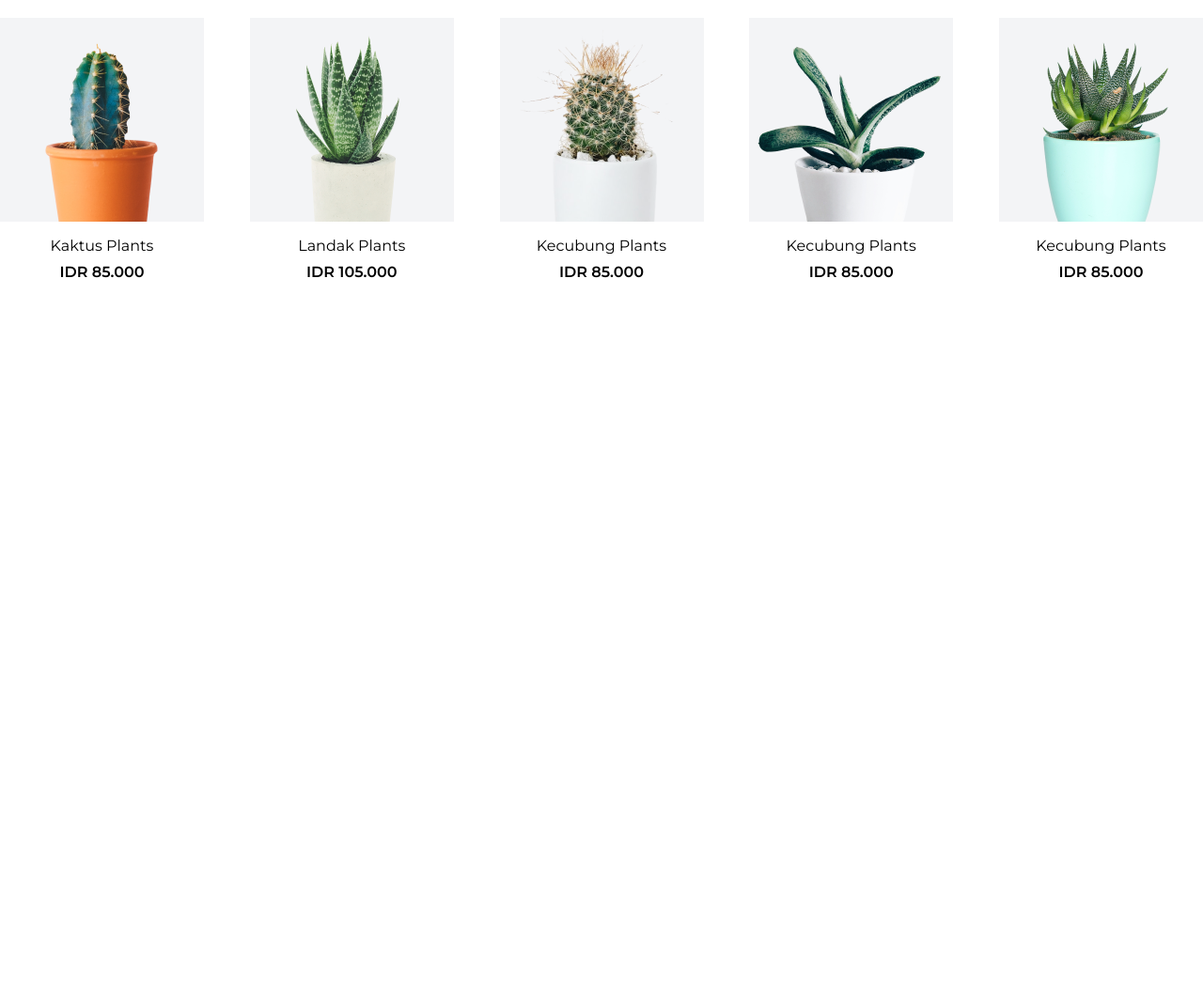
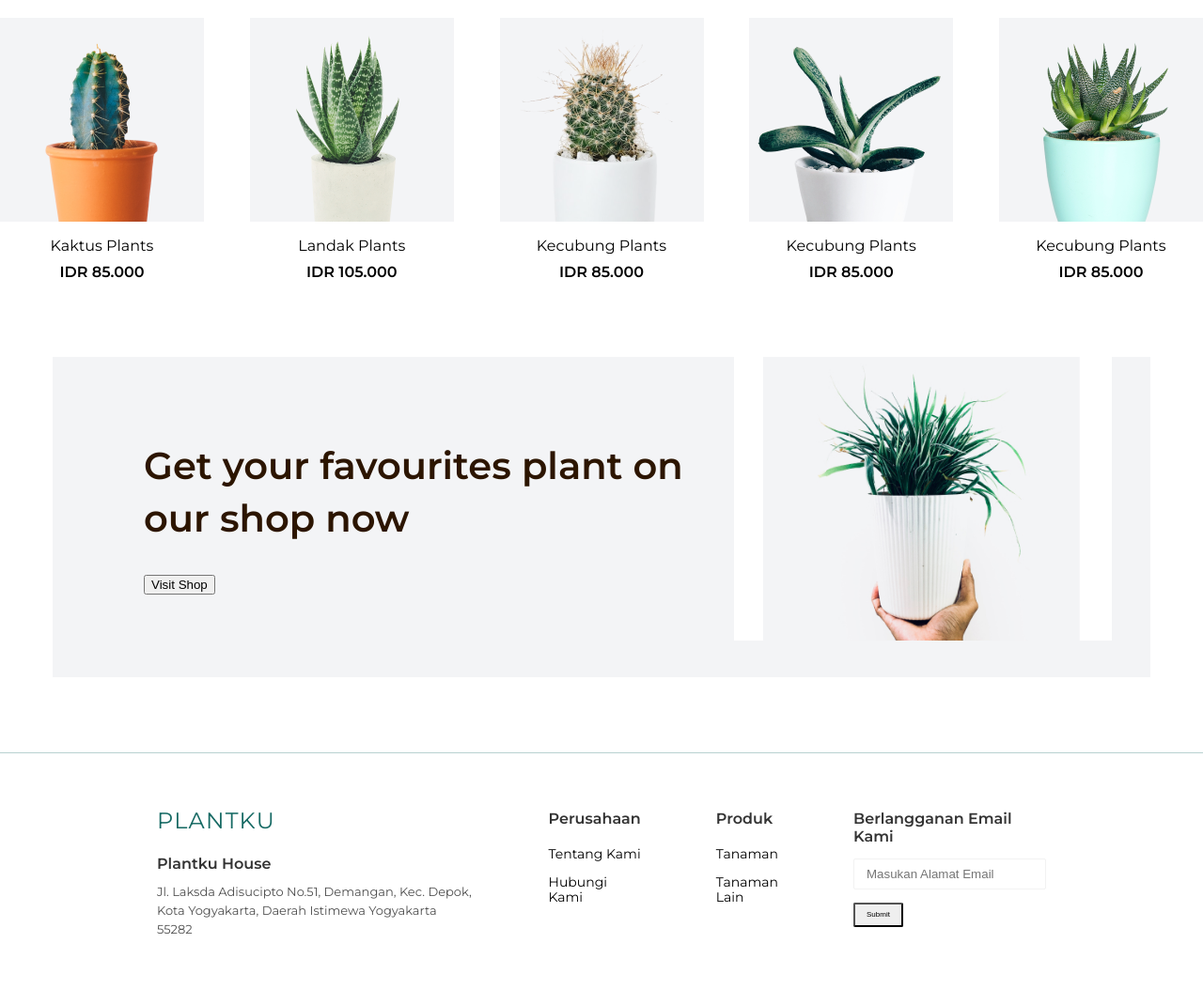
Before and after one commit to SergSvet87/Flower_Plants, a plain HTML site: page index.html in a window 1280 px wide. Shown: the part 1180-2250 px from the top of the page at 94% size. Before the commit the page ends 1480 px from the top, so only its background shows below. Drawn offline with Linux system fonts and the light colour scheme.

Commit message:
https://github.com/SergSvet87/Flower_Plants.git

```diff
--- a/css/main.css
+++ b/css/main.css
@@ -213,6 +213,10 @@ p {
 }
 
 /*Featured-plants*/
+.featured-plants{
+  margin-bottom: 80px;
+}
+
 .featured-plants_header {
   display: flex;
   justify-content: space-between;
@@ -275,3 +279,130 @@ p {
   margin: 0;
   margin-top: 8px;
 }
+
+/*Shop*/
+.shop {
+  margin-bottom: 80px;
+}
+
+.shop_content {
+  overflow: hidden;
+  position: relative;
+  padding: 88px 486px 88px 97px;
+  background: #F3F4F6;
+  box-sizing: border-box;
+}
+
+.shop_title {
+  margin-bottom: 32px;
+  font-weight: bold;
+  font-size: 40px;
+  line-height: 56px;
+  color: #2C1500;
+}
+
+.shop_img {
+  height: auto;
+  width: 402px;
+  top: 0;
+  right: 41px;
+  position: absolute;
+}
+
+/* Footer */
+.footer {
+  padding: 60px 0 71px;
+  border-top: 1px solid rgba(21, 105, 99, 0.3);
+}
+
+.footer_wrapper {
+  box-sizing: border-box;
+  width: 100%;
+  max-width: 946px;
+  margin: 0 auto;
+}
+
+.footer_content {
+  display: flex;
+  margin: 0 -40px;
+}
+
+.footer_content-item {
+  padding: 0 40px;
+  box-sizing: border-box;
+}
+
+.footer_content-title {
+  margin-bottom: 24px;
+  font-weight: 500;
+  font-size: 24px;
+  line-height: 24px;
+  letter-spacing: 0.05em;
+  text-transform: uppercase;
+  color: #156963;
+}
+
+
+.footer_content-subtitle {
+  margin-bottom: 20px;
+  font-weight: 600;
+  line-height: 19px;
+  color: #333333;
+}
+
+.footer_content-subtitle--main {
+  margin-bottom: 10px;
+}
+
+.footer_content-subtitle--email {
+  margin-bottom: 14px;
+}
+
+.footer_content-description {
+  font-size: 13px;
+  line-height: 20px;
+  color: #4F4F4F;
+}
+
+.footer_content-link {
+  display: block;
+  margin-bottom: 14px;
+  font-size: 14px;
+  line-height: 16px;
+  text-decoration: none;
+  color: #000000;
+}
+
+.footer_content-link:hover {
+  text-decoration: underline;
+}
+
+.footer_content-input {
+  padding: 8px 13px;
+  margin-bottom: 14px;
+  border: 1px solid #F2F2F2;
+  box-sizing: border-box;
+  outline: none;
+  border-radius: 2px;
+}
+
+/*.footer_content-input:invalid {
+  border: 2px solid red;
+  background: pink;
+}*/
+
+/*.footer_content-input:invalid + button {
+  visibility: hidden;
+}*/
+
+.footer_content-input:focus {
+  border-color: #156963;
+}
+
+.footer_content-button {
+  border-radius: 2px;
+  padding: 4px 12px;
+  font-weight: 500;
+  font-size: 8px;
+  line-height: 14px;
+}
--- a/index.html
+++ b/index.html
@@ -7,6 +7,8 @@
     <link rel="preconnect" href="https://fonts.gstatic.com" crossorigin>
     <link href="https://fonts.googleapis.com/css2?family=Montserrat:wght@400;600&display=swap" rel="stylesheet">
     <link rel="stylesheet" href="./css/main.css">
+
+    <script src="./js/app.js"></script>
 </head>
 <body>
 <main class="app">
@@ -157,6 +159,54 @@
             </div>
         </div>
     </div>
+    <div class="shop">
+        <div class="wrapper shop_wrapper">
+            <div class="shop_content">
+                <h2 class="shop_title">Get your favourites plant on our shop now</h2>
+                <button class="button">Visit Shop</button>
+                <img class="shop_img" src="./assets/img/Mask Group (3).jpg" alt="">
+            </div>
+        </div>
+    </div>
+    <footer class="footer">
+        <div class="footer_wrapper">
+            <div class="footer_content">
+                <div class="footer_content-item">
+                    <div class="footer_content-main">
+                        <h4 class="footer_content-title">plantku</h4>
+                        <p class="footer_content-subtitle footer_content-subtitle--main">Plantku House</p>
+                        <p class="footer_content-description">Jl. Laksda Adisucipto No.51, Demangan, Kec. Depok, Kota
+                            Yogyakarta, Daerah Istimewa Yogyakarta 55282</p>
+                    </div>
+                </div>
+                <div class="footer_content-item">
+                    <div class="footer_content-services">
+                        <p class="footer_content-subtitle">Perusahaan</p>
+                        <a href="#" class="footer_content-link">Tentang Kami</a>
+                        <a href="#" class="footer_content-link">Hubungi Kami</a>
+                    </div>
+                </div>
+                <div class="footer_content-item">
+                    <div class="footer_content-product">
+                        <p class="footer_content-subtitle">Produk</p>
+                        <a href="#" class="footer_content-link">Tanaman</a>
+                        <a href="#" class="footer_content-link">Tanaman Lain</a>
+                    </div>
+                </div>
+                <div class="footer_content-item">
+                    <div class="footer_content-form">
+                        <p class="footer_content-subtitle footer_content-subtitle--email">Berlangganan Email Kami</p>
+                        <form action="#" method="get">
+                            <input class="footer_content-input" type="email" required
+                                   placeholder="Masukan Alamat Email">
+                            <button class="button footer_content-button">Submit</button>
+                        </form>
+                    </div>
+                </div>
+            </div>
+        </div>
+    </footer>
 </main>
+<!--<script src="./js/app.js"></script>-->
 </body>
 </html>
```
Also changed, not shown: js/main-app.js (added).
